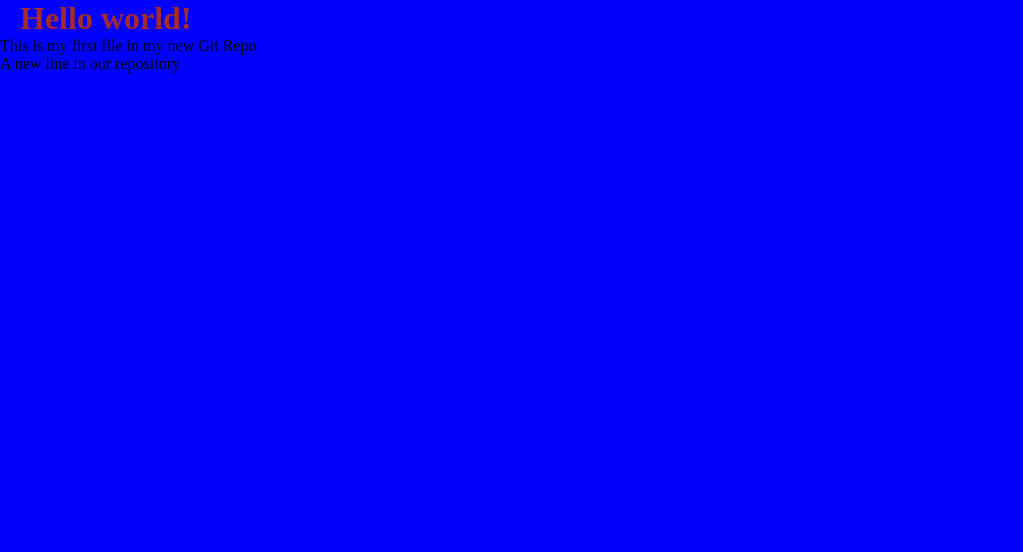
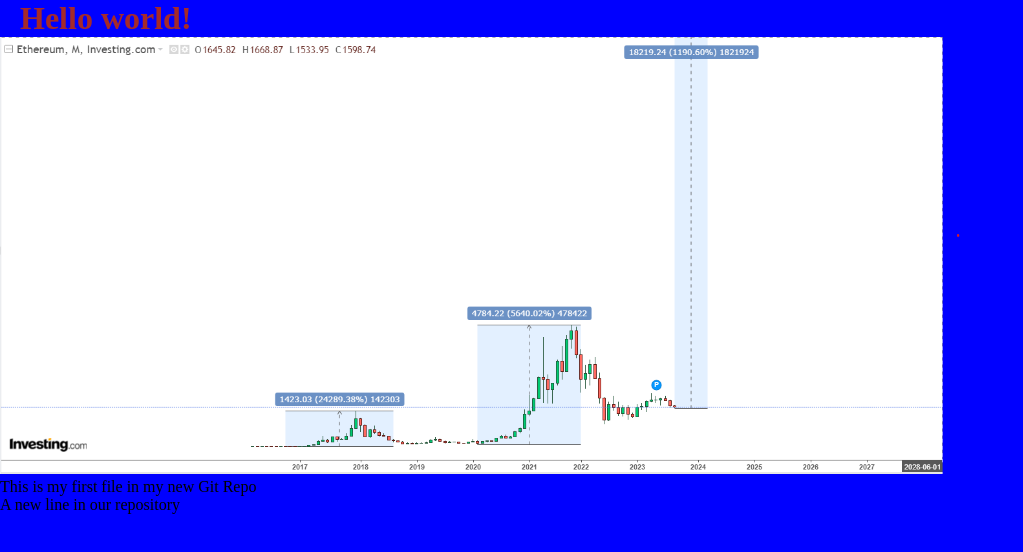
Before and after one commit to Ncs208/Ncs208.github.io, a plain HTML site: page index.html in a window 1280 px wide. Shown: the whole page, without its empty margins (0-1023 px from the left). Drawn offline with Linux system fonts and the light colour scheme.

Commit message:
Added image ti myproject

```diff
--- a/index.html
+++ b/index.html
@@ -7,8 +7,14 @@
     <link rel="stylesheet" href="style.css">
 </head>
 <body>
+
     <h1>Hello world!</h1>
+    <div>
+        <img src="/chart.png" alt="Chart" style="width: 100%;max-width: 960px;">
+    </div>
+
     <p>This is my first file in my new Git Repo</p>
     <p>A new line in our repository</p>
+
 </body>
 </html>
```
Also changed, not shown: chart.png (added).
